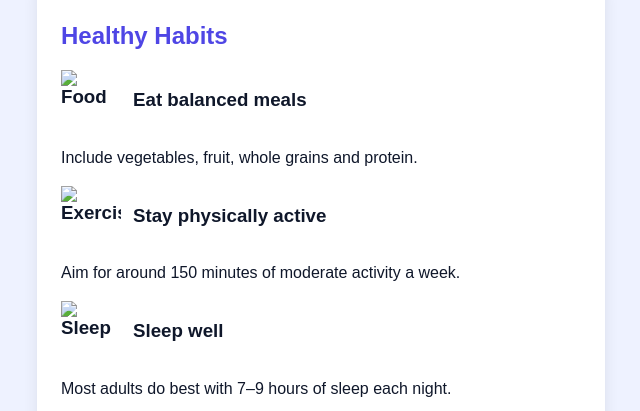
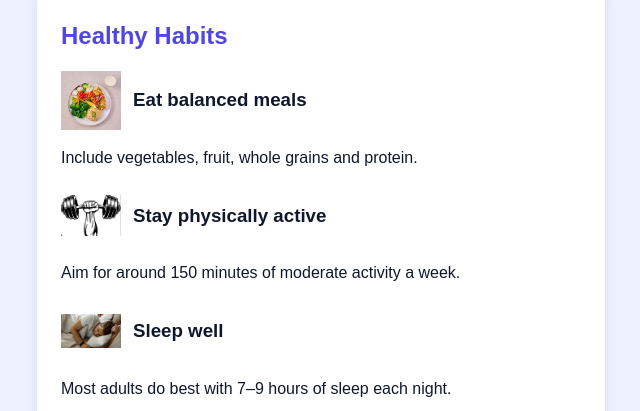
Before and after one commit to HEMANTH4986/BMI_calculator, a plain HTML site: page index.html in a window 1280 px wide. Shown: the part 2231-2642 px from the top of the page, without its empty margins (319-959 px from the left). Drawn offline with Linux system fonts and the light colour scheme.

Commit message:
Update index.html

```diff
--- a/index.html
+++ b/index.html
@@ -191,7 +191,7 @@
 
     <div class="habit">
         <h3>
-            <img src="./BMI Calculator_files/img1.png" alt="Food" class="habit-icon">
+            <img src="img1.jpeg" alt="Food" class="habit-icon">
             Eat balanced meals
         </h3>
         <p>Include vegetables, fruit, whole grains and protein.</p>
@@ -199,7 +199,7 @@
 
     <div class="habit">
         <h3>
-            <img src="./BMI Calculator_files/img2.png" alt="Exercise" class="habit-icon">
+            <img src="img2.jpeg" alt="Exercise" class="habit-icon">
             Stay physically active
         </h3>
         <p>Aim for around 150 minutes of moderate activity a week.</p>
@@ -207,7 +207,7 @@
 
     <div class="habit">
         <h3>
-            <img src="./BMI Calculator_files/img3.png" alt="Sleep" class="habit-icon">
+            <img src="img3.jpeg" alt="Sleep" class="habit-icon">
             Sleep well
         </h3>
         <p>Most adults do best with 7–9 hours of sleep each night.</p>
@@ -215,7 +215,7 @@
 
     <div class="habit">
         <h3>
-            <img src="./BMI Calculator_files/img4.png" alt="Water" class="habit-icon">
+            <img src="img4.jpegg" alt="Water" class="habit-icon">
             Drink enough water
         </h3>
         <p>Regular hydration supports energy and overall health.</p>
```
